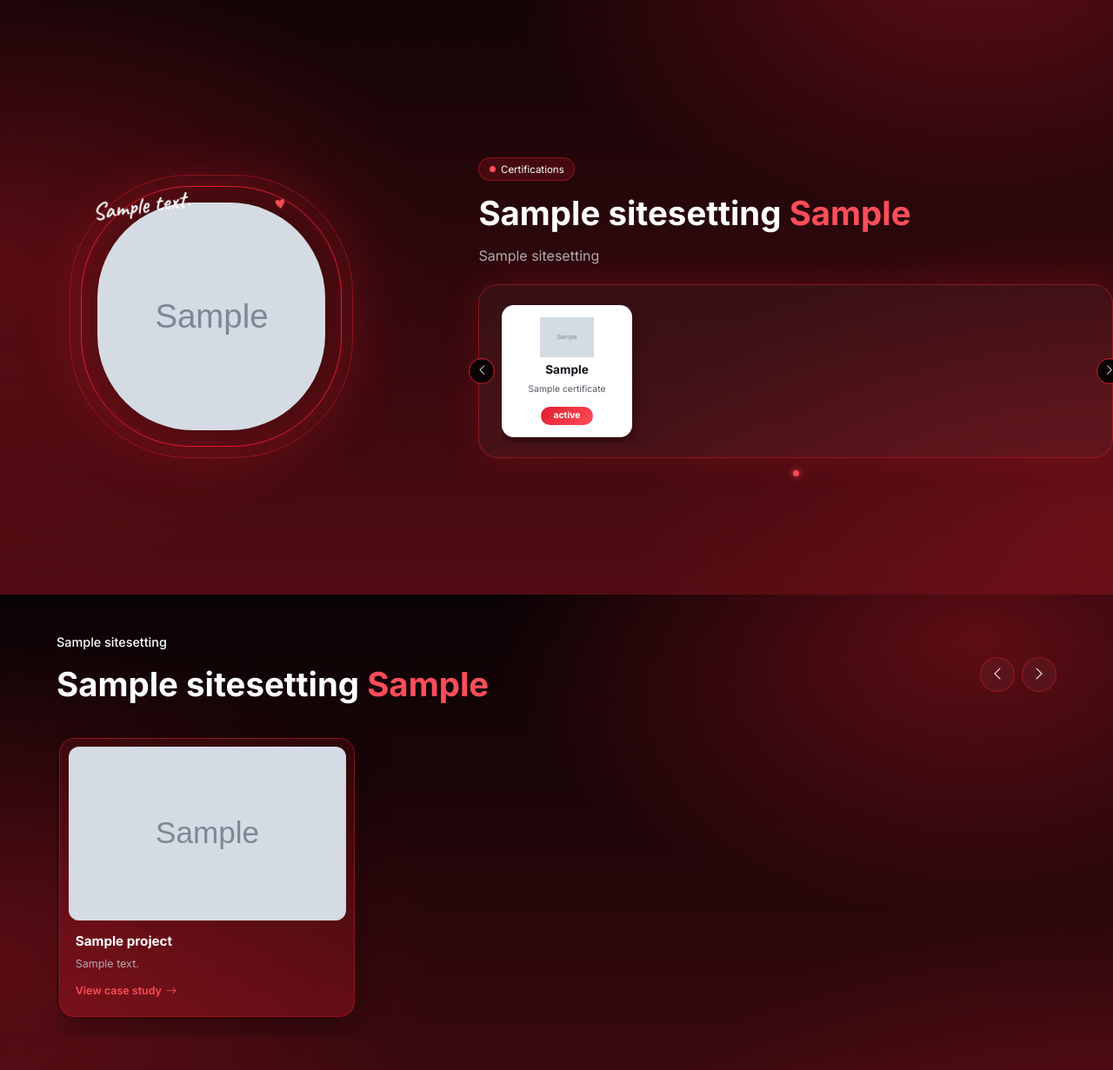
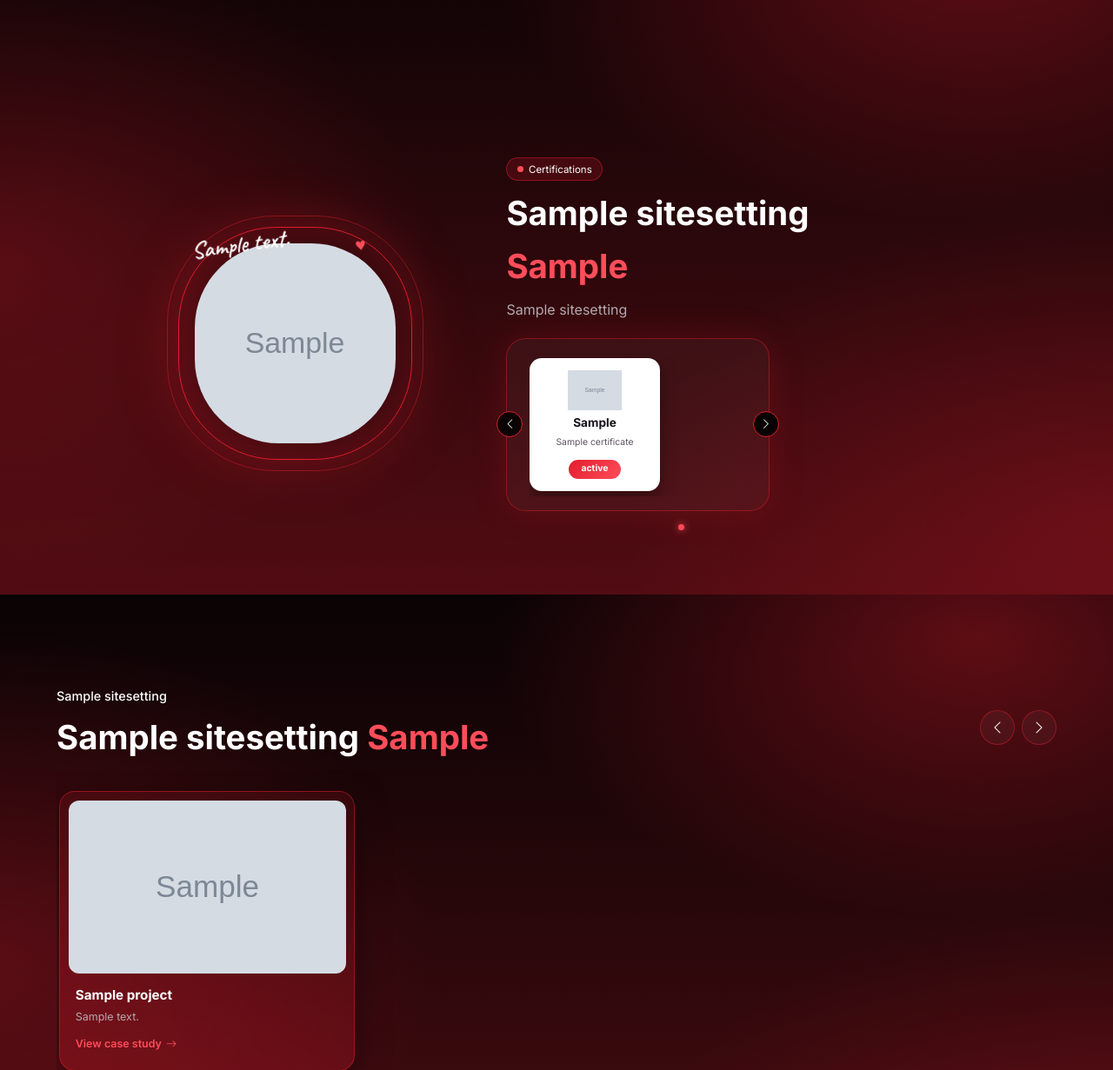
Before and after one commit to peddintiharsha07-web/Portfolio, a Django app: page / in a window 1280 px wide. Shown: the part 1716-2947 px from the top of the page at 87% size. Run offline with Django 5.2, Linux system fonts and the light colour scheme; tables that the repository leaves empty hold one stand-in row (values such as "Sample post"); grey boxes marked "Sample" are stand-in pictures.

Commit message:
cerfificate editing

```diff
--- a/portfolio/static/portfolio/css/style.css
+++ b/portfolio/static/portfolio/css/style.css
@@ -394,28 +394,28 @@ button:focus-visible, a:focus-visible { outline: 3px solid var(--accent2); outli
     .certs {
         display: grid;
         grid-template-columns: minmax(0, 1fr) minmax(0, 1.5fr);
-        width: 100%;
-        max-width: 100%;
+        width: 75%;
+        max-width: 75%;
         min-width: 0;
         box-sizing: border-box;
     }
 
     .certs > * {
         min-width: 0;
-        max-width: 100%;
+        max-width: 75%;
     }
 
     .cert-panel {
-        width: 100%;
+        width: 75%;
         min-width: 0;
         max-width: 100%;
         box-sizing: border-box;
     }
 
     .cert-slider {
-        width: 100%;
+        width: 75%;
         min-width: 0;
-        max-width: 100%;
+        max-width: 75%;
         overflow-x: auto;
         box-sizing: border-box;
     }
```
